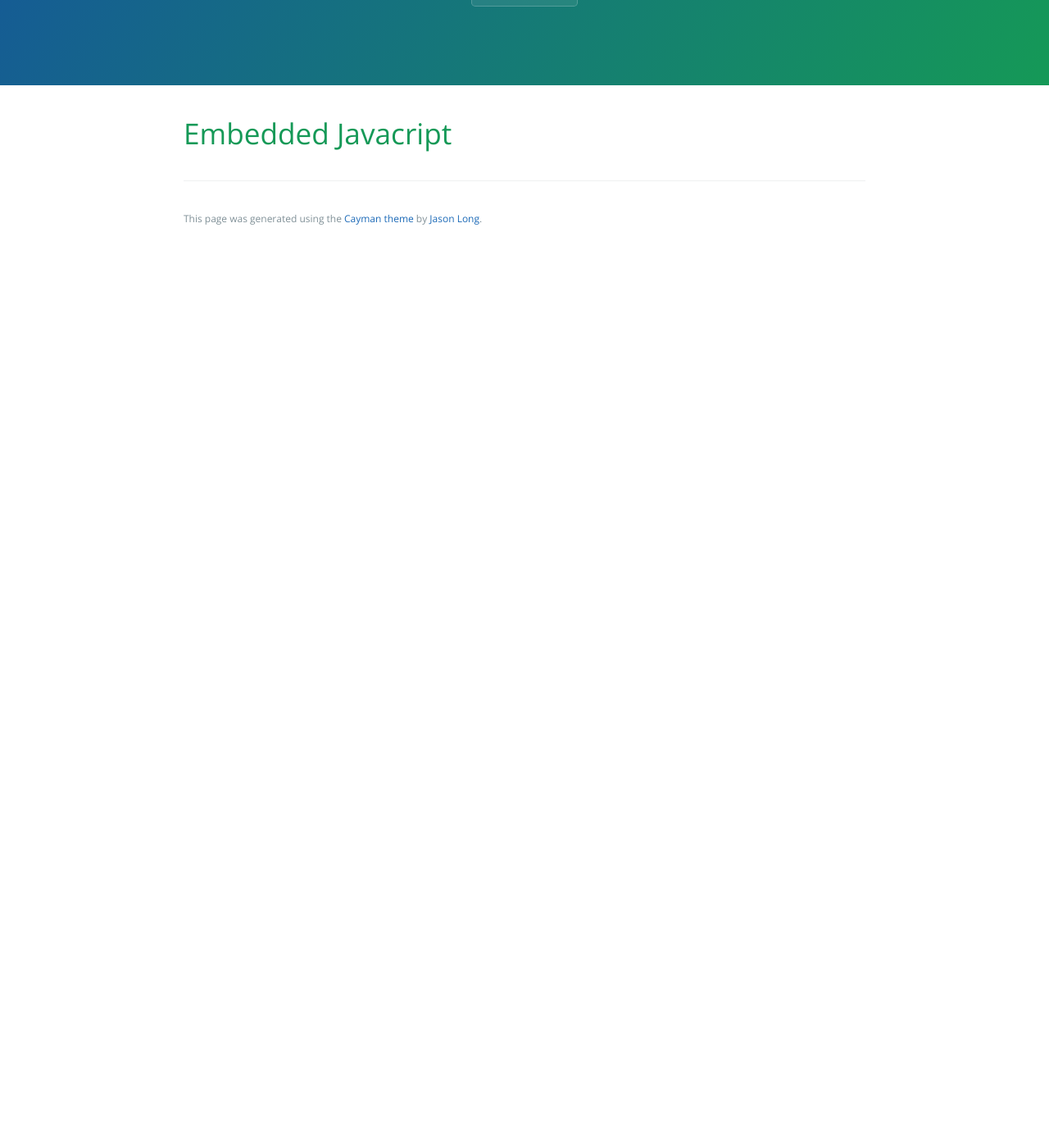
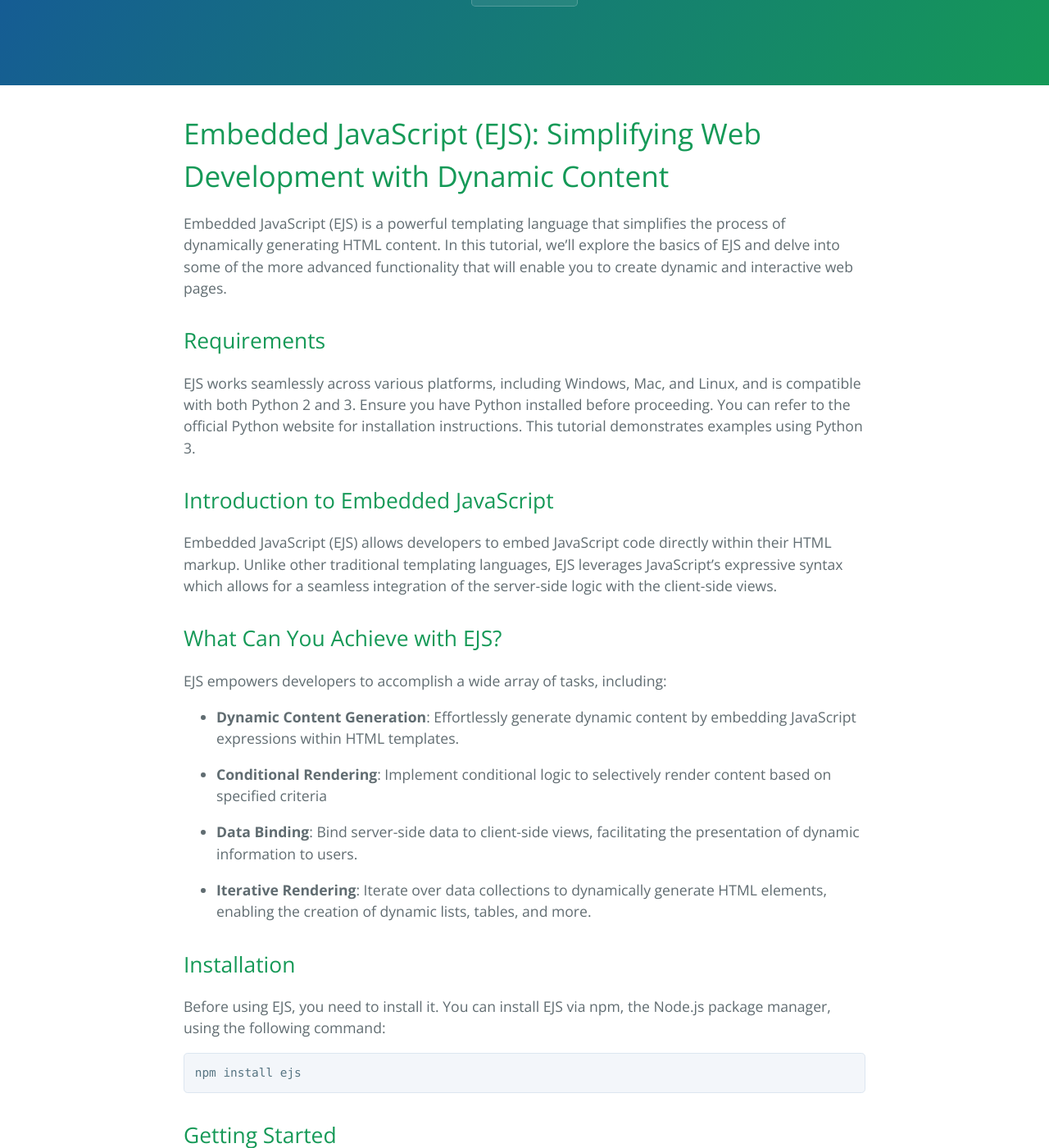
Before and after one commit to learning-software-engineering/learning-software-engineering.github.io, a Jekyll site: the page built from Topics/Tech_Stacks/EJS.md, in a window 1280 px wide and 1400 px high, scrolled down 202 px. Shown: the whole window at 82% size. Built offline with Jekyll 4.4.1, drawn with Linux system fonts in a browser that asks for light colours; our own code applies the rules of GitHub Pages for plain Markdown files; before the commit the page ends 900 px from its top, so only the background shows below that; some of the changed text lies outside the part shown.

Commit message:
Update EJS.md
added the fundamentals of the tutorial

````diff
--- a/Topics/Tech_Stacks/EJS.md
+++ b/Topics/Tech_Stacks/EJS.md
@@ -1 +1,56 @@
-# Embedded Javacript
+# Embedded JavaScript (EJS): Simplifying Web Development with Dynamic Content
+
+Embedded JavaScript (EJS) is a powerful templating language that simplifies the process of dynamically generating HTML content. In this tutorial, we'll explore the basics of EJS and delve into some of the more advanced functionality that will enable you to create dynamic and interactive web pages.
+
+## Requirements
+
+EJS works seamlessly across various platforms, including Windows, Mac, and Linux, and is compatible with both Python 2 and 3. Ensure you have Python installed before proceeding. You can refer to the official Python website for installation instructions. This tutorial demonstrates examples using Python 3.
+
+## Introduction to Embedded JavaScript
+
+Embedded JavaScript (EJS) allows developers to embed JavaScript code directly within their HTML markup. Unlike other traditional templating languages, EJS leverages JavaScript's expressive syntax which allows for a seamless integration of the server-side logic with the client-side views.
+
+## What Can You Achieve with EJS?
+
+EJS empowers developers to accomplish a wide array of tasks, including:
+
+- **Dynamic Content Generation**: Effortlessly generate dynamic content by embedding JavaScript expressions within HTML templates.
+
+- **Conditional Rendering**: Implement conditional logic to selectively render content based on specified criteria
+
+- **Data Binding**: Bind server-side data to client-side views, facilitating the presentation of dynamic information to users.
+
+- **Iterative Rendering**: Iterate over data collections to dynamically generate HTML elements, enabling the creation of dynamic lists, tables, and more.
+
+## Installation
+
+Before using EJS, you need to install it. You can install EJS via npm, the Node.js package manager, using the following command:
+
+```bash
+npm install ejs
+```
+
+## Getting Started
+
+To begin using EJS, create a new HTML file and import the EJS library:
+```html
+<script src="ejs.min.js"></script>
+```
+
+## Basic Syntax and Usage
+EJS employs a very simple but powerful syntax to embed JavaScript code within HTML markup. Below are some of the fundamental concepts:
+
+- **Interpolation: Use <%= %> tags to insert the result of a JavaScript expression into the HTML document.
+
+- **Conditional Statements: Use <% if (condition) { %> ... <% } %> blocks to implement conditional rendering based on specific conditions.
+
+- **Iterative Rendering: Use <% for (let item of items) { %> ... <% } %> constructs to iterate over data collections and generate dynamic content.
+
+## Advanced Features
+Beyond the basics, EJS offers advanced features to further enhance your web development workflow:
+
+- **Partials: Convert your templates into modules by creating reusable partials which enables you to reuse your code and make it look more presentable, similar to React components
+
+- **Layouts: Define master layouts to encapsulate common page structures and streamline the creation of consistent user interfaces.
+
+- **Custom Functions: Extend EJS functionality by defining custom JavaScript functions and incorporating them into your templates.
````
